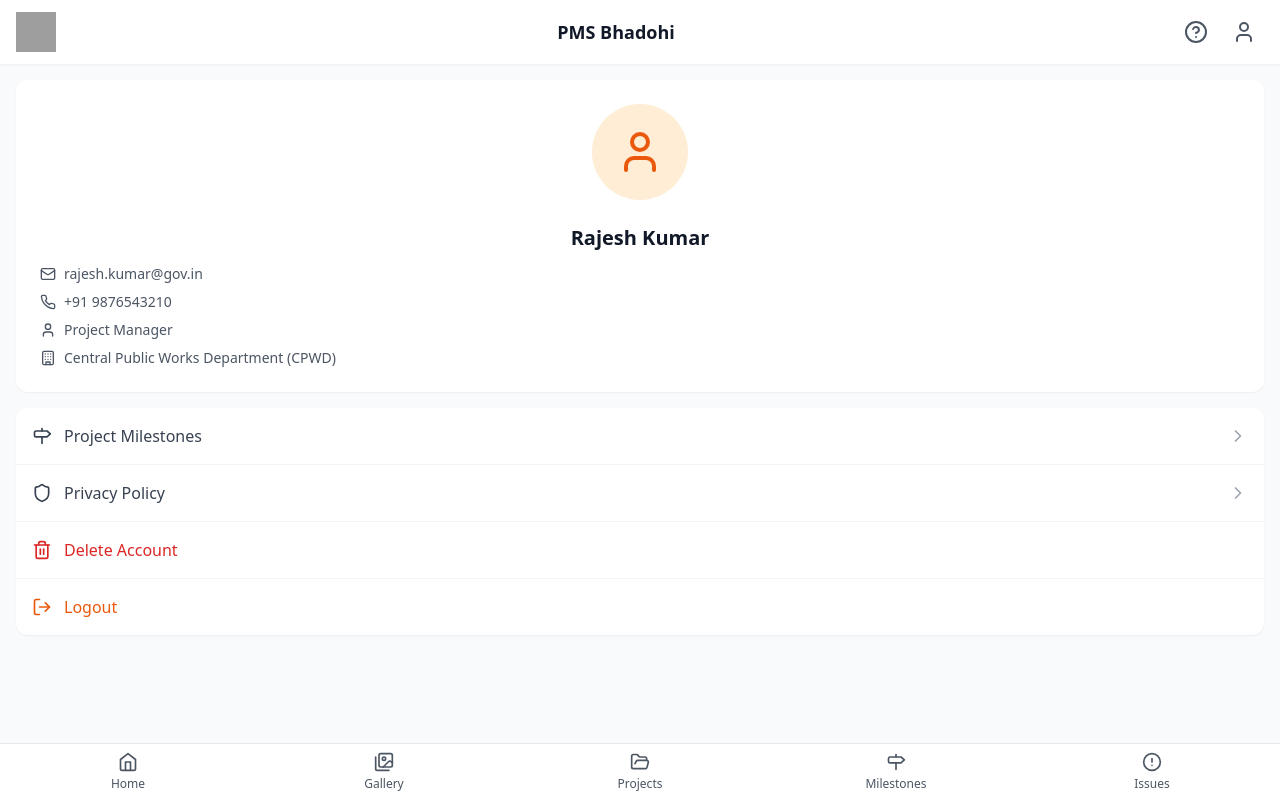
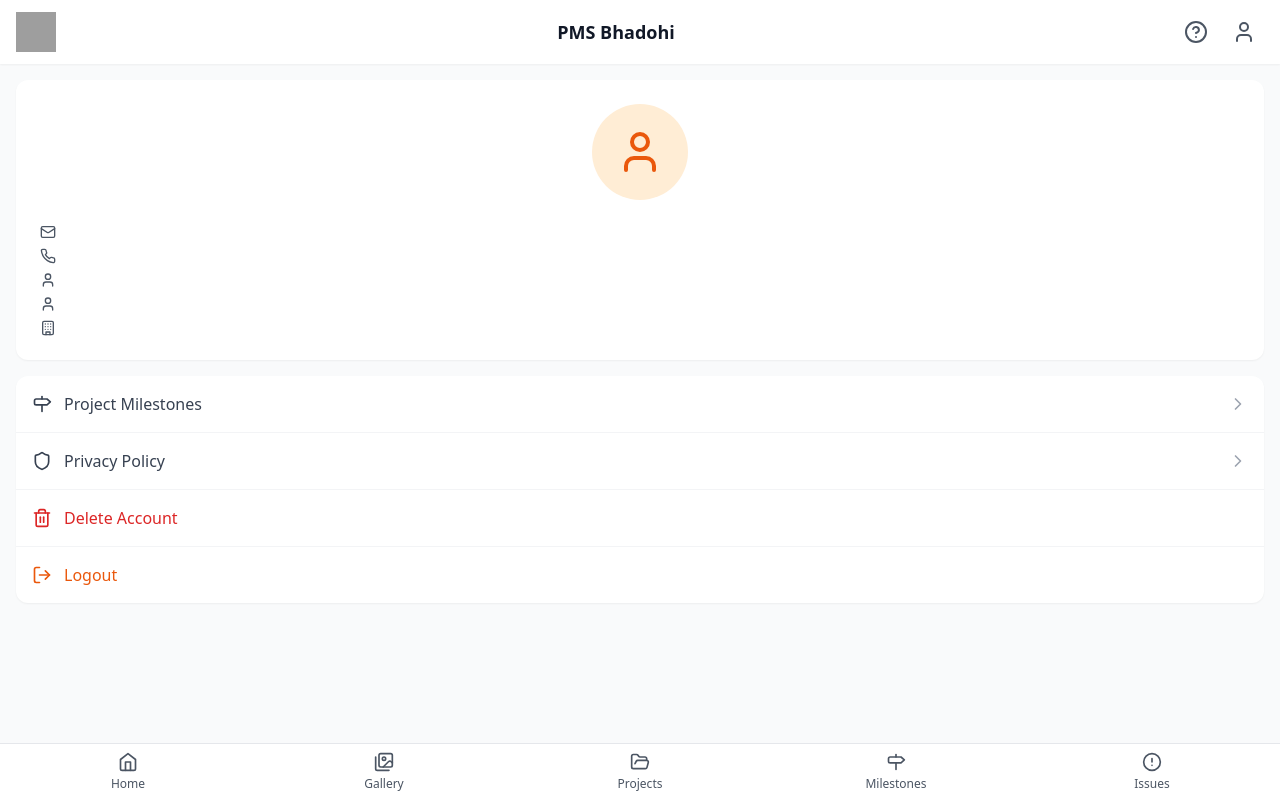
Before and after one commit to arabhyaWorks/pms-web-app, a React (Vite) app: page /profile in a window 1280 px wide. Built offline with nearby package versions, Linux system fonts and the light colour scheme; no server answers; grey boxes are pictures that could not be loaded.

Commit message:
Showing the person login details

```diff
--- a/src/pages/ProfilePage.tsx
+++ b/src/pages/ProfilePage.tsx
@@ -1,4 +1,4 @@
-import React, { useState } from "react";
+import React, { useState, useEffect } from "react";
 import { useNavigate } from "react-router-dom";
 import {
   User,
@@ -13,17 +13,28 @@ import {
 } from "lucide-react";
 import MobileHeader from "../components/MobileHeader";
 import DeleteAccountModal from "../components/DeleteAccountModal";
+import { endpoint } from "../utils/dataSet";
+import { useEntities } from "../context/EntityContext";
+import { use } from "framer-motion/client";
 
 export default function ProfilePage() {
   const navigate = useNavigate();
   const [showDeleteModal, setShowDeleteModal] = useState(false);
+  const { user } = useEntities();
+  const USER_ROLES = [
+    "Super Admin",
+    "Admin",
+    "Project Manager",
+    "Data Operator",
+  ];
 
   const profileData = {
-    name: "Rajesh Kumar",
-    email: "rajesh.kumar@gov.in",
-    phone: "+91 9876543210",
-    designation: "Project Manager",
-    agency: "Central Public Works Department (CPWD)",
+    name: user?.userName || "",
+    email: user?.userEmail || "",
+    phone: user?.userPhoneNumber || "",
+    userRole: user?.userRole || "",
+    designation: user?.userDesignation || "",
+    agency: user?.entityName || "",
   };
 
   const handleLogout = () => {
@@ -70,6 +81,10 @@ export default function ProfilePage() {
     },
   ];
 
+  useEffect(() => {
+    console.log("User", user);
+  }, [user]);
+
   return (
     <div className="min-h-screen bg-gray-50 pb-20 pt-16">
       <MobileHeader />
@@ -99,6 +114,12 @@ export default function ProfilePage() {
                 <span className="text-sm">{profileData.phone}</span>
               </div>
 
+              <div className="flex items-center gap-2 text-gray-600">
+                <User className="w-4 h-4" />
+                <span className="text-sm">
+                  {USER_ROLES[parseInt(profileData.userRole) - 1]}
+                </span>
+              </div>
               <div className="flex items-center gap-2 text-gray-600">
                 <User className="w-4 h-4" />
                 <span className="text-sm">{profileData.designation}</span>
```
